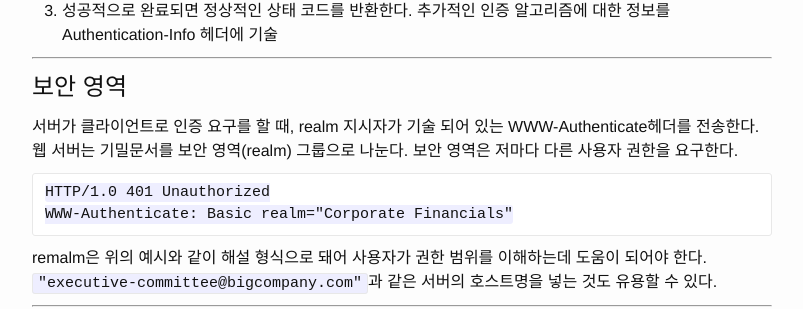
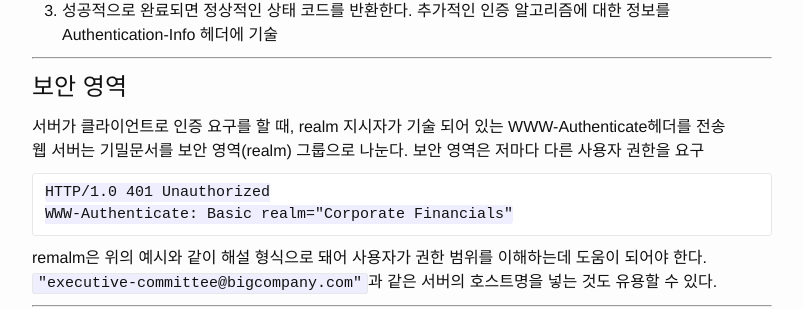
Before and after one commit to iloveulhj/iloveulhj.github.com, a Jekyll site: the page built from _posts/2015-02-08-http-basic-auth.markdown, in a window 1280 px wide and 900 px high, scrolled down 1392 px. Shown: the part 142-451 px from the top of the window, without its empty margins (238-1041 px from the left). Built offline with Jekyll 4.4.1, drawn with Linux system fonts in a browser that asks for light colours.

Commit message:
Modified "HTTP basic auth" post

```diff
--- a/_posts/2015-02-08-http-basic-auth.markdown
+++ b/_posts/2015-02-08-http-basic-auth.markdown
@@ -54,8 +54,8 @@ HTTP에는 "기본 인증" 과 "다이제스트 인증"이 있다.
 ---
 
 #보안 영역
-서버가 클라이언트로 인증 요구를 할 때, realm 지시자가 기술 되어 있는 WWW-Authenticate헤더를 전송한다.
-웹 서버는 기밀문서를 보안 영역(realm) 그룹으로 나눈다. 보안 영역은 저마다 다른 사용자 권한을 요구한다.
+서버가 클라이언트로 인증 요구를 할 때, realm 지시자가 기술 되어 있는 WWW-Authenticate헤더를 전송
+웹 서버는 기밀문서를 보안 영역(realm) 그룹으로 나눈다. 보안 영역은 저마다 다른 사용자 권한을 요구
 
     HTTP/1.0 401 Unauthorized
     WWW-Authenticate: Basic realm="Corporate Financials"
```
